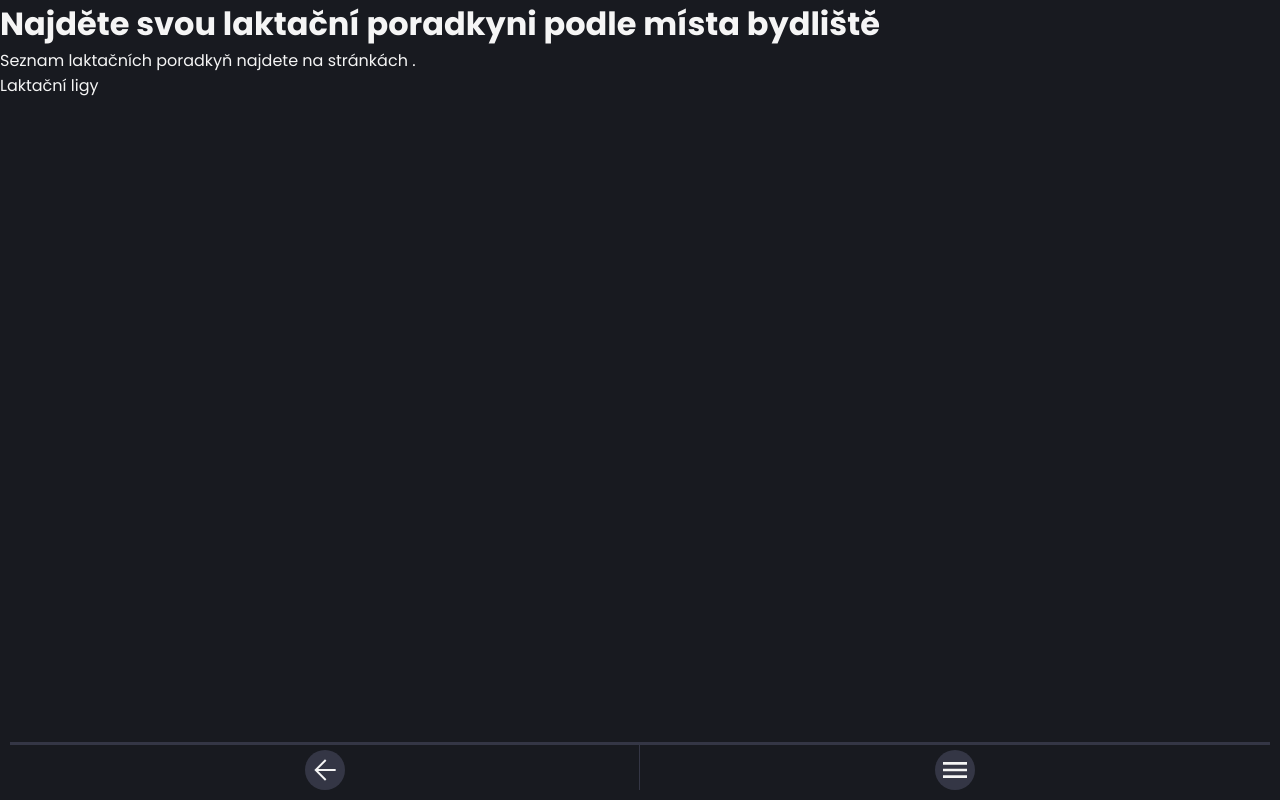
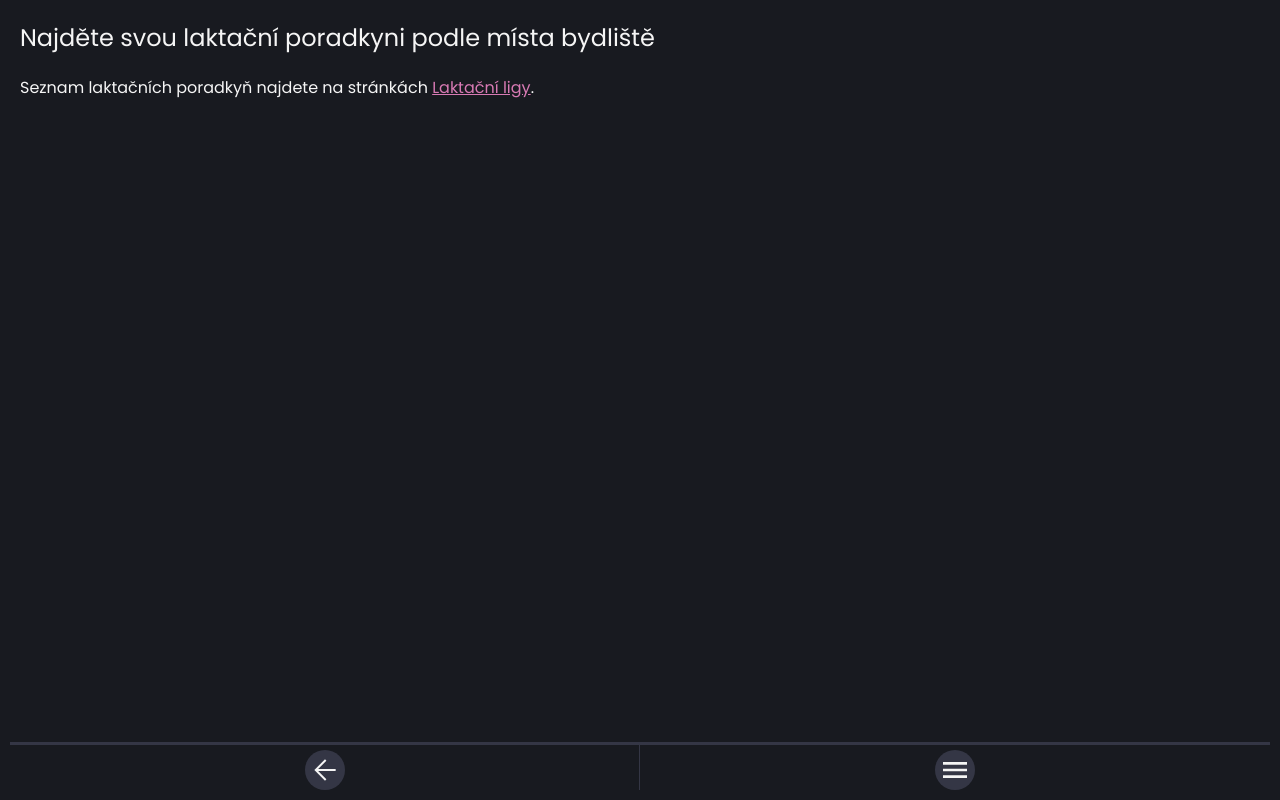
Before and after one commit to badela007/Kojoradce_projekt, a React (Vite) app: page /laktacni-poradkyne in a window 1280 px wide. Built offline with nearby package versions, Linux system fonts and the light colour scheme.

Commit message:
LPPage css added

```diff
--- a/src/pages/LPPage/index.jsx
+++ b/src/pages/LPPage/index.jsx
@@ -3,24 +3,24 @@ import "./style.css";
 
 export const LPPage = () => {
   return (
+    <div className="consultant_container">
       <div className="consultant">
-      <div>
         <h1 className="consultant__heading">
           Najděte svou laktační poradkyni podle místa bydliště
         </h1>
-      </div>
+
         <div>
-        <p className="consultant__text">
-          Seznam laktačních poradkyň najdete na stránkách .
-        </p>
-      </div>
-      <div className="lpLink">
+          <div className="consultant__text">
+            Seznam laktačních poradkyň najdete na stránkách{" "}
             <a
               className="consultant__link"
               href="https://www.kojeni.cz/podpora/seznam-laktacnich-poradcu/"
             >
               Laktační ligy
             </a>
+            .
+          </div>
+        </div>
       </div>
     </div>
   );
--- a/src/pages/LPPage/style.css
+++ b/src/pages/LPPage/style.css
@@ -1,42 +1,27 @@
-.consultant_container {
-  margin: auto;
-  width: 95vw;
-  display: flex;
-  justify-content: center;
-  align-items: center;
-  background-color: var(--question-bg-color);
+.consultant {
+  width: 90vw;
   padding: 20px;
-  margin-top: 50px;
-  border-radius: 20px;
-  text-align: center;
 }
 
-.lpButton {
-  width: 100%;
-  display: block;
-  margin: auto;
-  margin-top: 20px;
-  border-radius: 10px;
-  border: none;
-  max-width: 90vw;
-  font-size: 20px;
-  padding: 15px;
-  justify-content: center;
-  align-items: center;
-  background: var(--btn-tertiary-bg-color);
-  display: flex;
-  gap: 35px;
-  flex-shrink: 0;
-}
-
-.infoHeader {
+.consultant__heading {
+  font-size: 24px;
   font-family: var(--font-family);
   font-weight: var(--font-weight);
   font-style: var(--font-style);
 }
 
-@media (min-width: 768px) {
-  .lpButton {
-    width: 500px;
-  }
+.consultant__text {
+  font-size: 16px;
+  padding-top: 20px;
+  font-family: var(--font-family);
 }
+
+.consultant__link {
+  color: #d87ab4;
+  text-decoration: underline;
+}
+
+.consultant__link:hover {
+  color: #c48bae;
+  text-decoration: none;
+}
```
Lines whose indentation alone changed are shown as unchanged.
